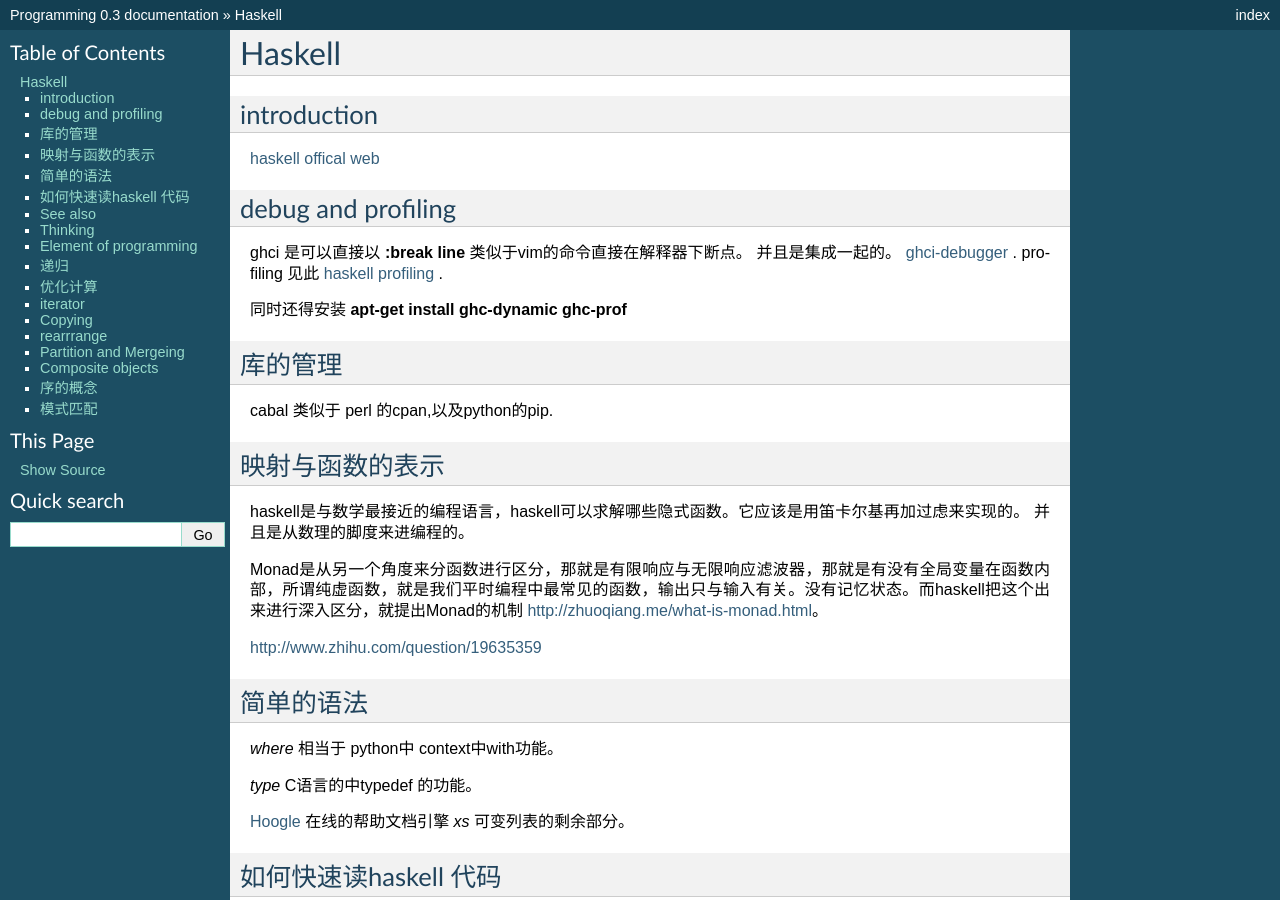
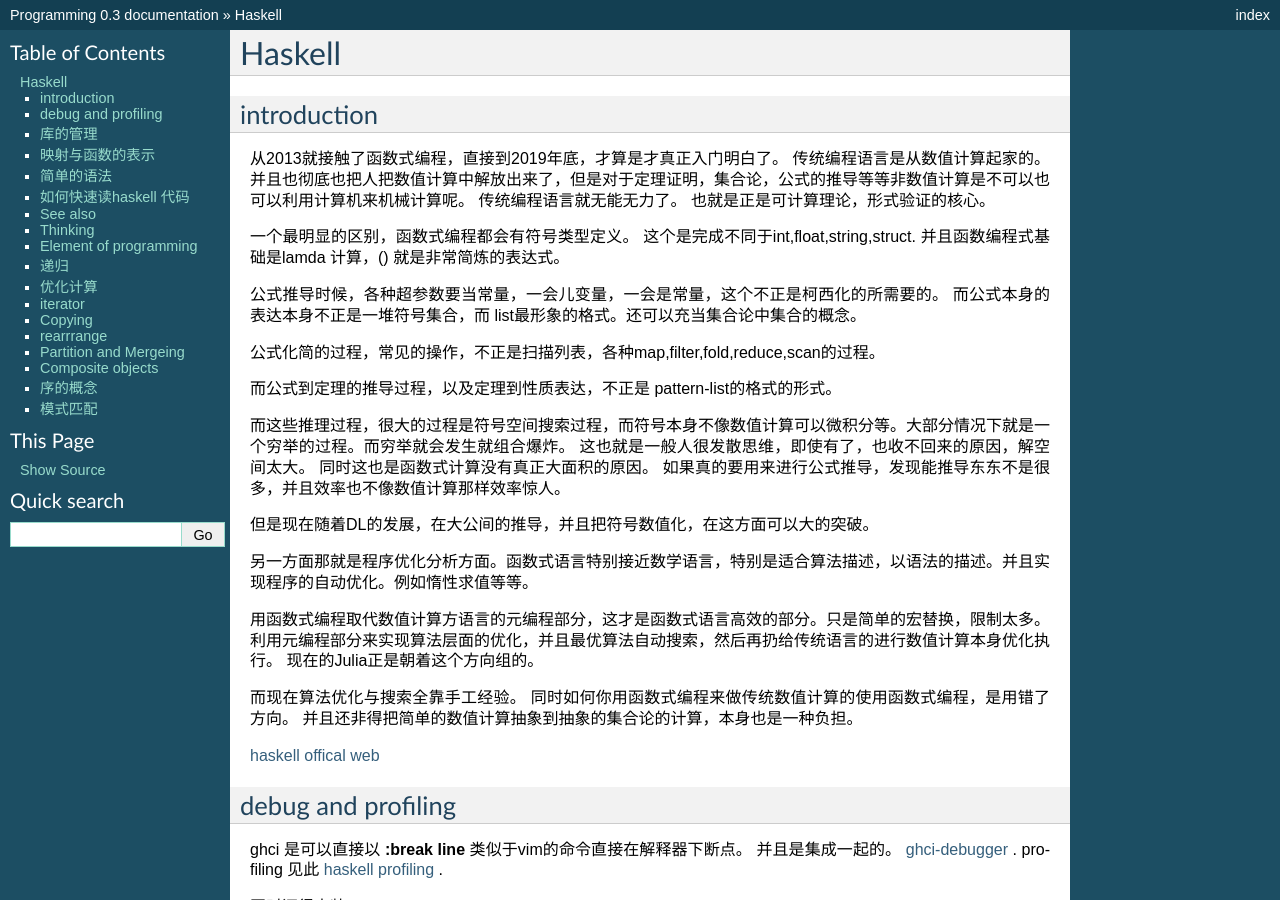
Before and after one commit to gwli/Programming, a Sphinx documentation site: the page built from source/content/Stage_1/Haskell.rst, in a window 1280 px wide and 900 px high. Built offline with Sphinx 7.4.7, drawn with Linux system fonts in a browser that asks for light colours.

Commit message:
函数式计算的本质

```diff
--- a/source/content/Stage_1/Haskell.rst
+++ b/source/content/Stage_1/Haskell.rst
@@ -3,6 +3,29 @@
 
 introduction
 ============
+
+从2013就接触了函数式编程，直接到2019年底，才算是才真正入门明白了。 传统编程语言是从数值计算起家的。并且也彻底也把人把数值计算中解放出来了，但是对于定理证明，集合论，公式的推导等等非数值计算是不可以也可以利用计算机来机械计算呢。 传统编程语言就无能无力了。 也就是正是可计算理论，形式验证的核心。
+
+一个最明显的区别，函数式编程都会有符号类型定义。 这个是完成不同于int,float,string,struct.
+并且函数编程式基础是lamda 计算，() 就是非常简炼的表达式。
+
+公式推导时候，各种超参数要当常量，一会儿变量，一会是常量，这个不正是柯西化的所需要的。 而公式本身的表达本身不正是一堆符号集合，而 list最形象的格式。还可以充当集合论中集合的概念。
+
+公式化简的过程，常见的操作，不正是扫描列表，各种map,filter,fold,reduce,scan的过程。
+
+而公式到定理的推导过程，以及定理到性质表达，不正是 pattern-list的格式的形式。
+
+而这些推理过程，很大的过程是符号空间搜索过程，而符号本身不像数值计算可以微积分等。大部分情况下就是一个穷举的过程。而穷举就会发生就组合爆炸。
+这也就是一般人很发散思维，即使有了，也收不回来的原因，解空间太大。 同时这也是函数式计算没有真正大面积的原因。 如果真的要用来进行公式推导，发现能推导东东不是很多，并且效率也不像数值计算那样效率惊人。
+
+但是现在随着DL的发展，在大公间的推导，并且把符号数值化，在这方面可以大的突破。
+
+另一方面那就是程序优化分析方面。函数式语言特别接近数学语言，特别是适合算法描述，以语法的描述。并且实现程序的自动优化。例如惰性求值等等。
+
+用函数式编程取代数值计算方语言的元编程部分，这才是函数式语言高效的部分。只是简单的宏替换，限制太多。利用元编程部分来实现算法层面的优化，并且最优算法自动搜索，然后再扔给传统语言的进行数值计算本身优化执行。  现在的Julia正是朝着这个方向组的。
+
+而现在算法优化与搜索全靠手工经验。 同时如何你用函数式编程来做传统数值计算的使用函数式编程，是用错了方向。 并且还非得把简单的数值计算抽象到抽象的集合论的计算，本身也是一种负担。
+
 
 `haskell offical web <http://www.haskell.org/haskellwiki/Haskell>`_
 
@@ -45,7 +68,6 @@
 如何快速读haskell 代码
 ======================
 `How_to_read_Haskell <https://www.haskell.org/haskellwiki/How_to_read_Haskell>`_ .
-
 
 
 See also
```
